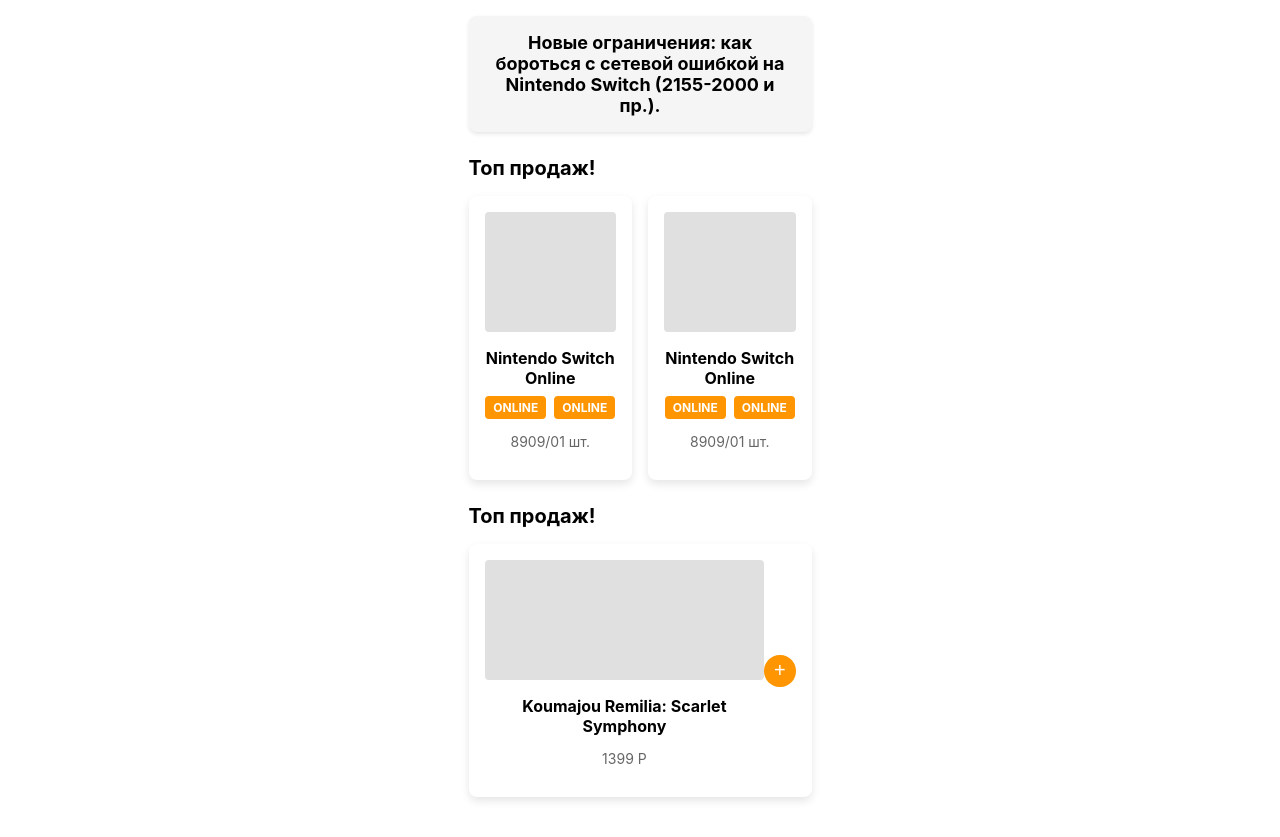
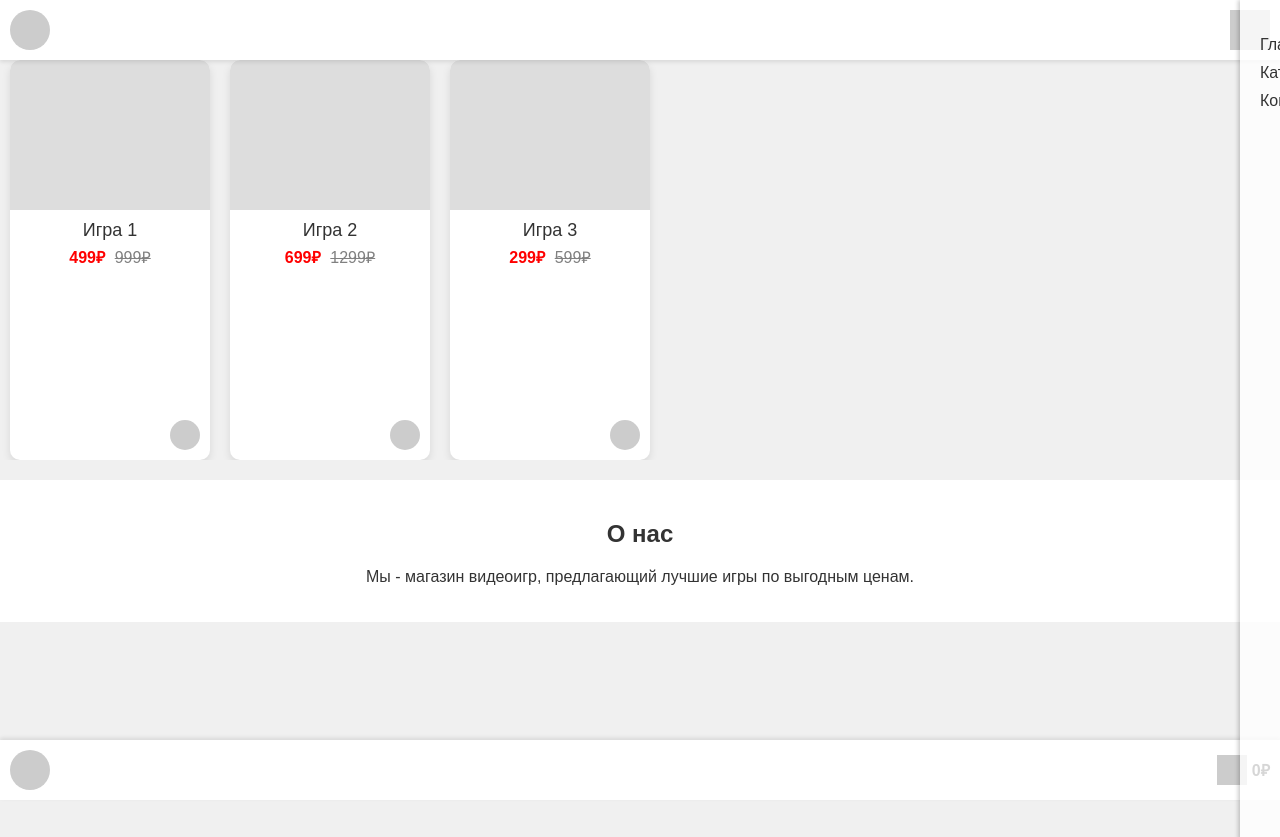
Before and after one commit to Digetiv/test-tg, a plain HTML site: page index.html in a window 1280 px wide. After the commit the page ends 800 px from the top, so only its background shows below. Drawn offline with Linux system fonts and the light colour scheme; a script that the page names is missing.

Commit message:
Add files via upload

```diff
--- a/index.html
+++ b/index.html
@@ -3,186 +3,322 @@
 <head>
     <meta charset="UTF-8">
     <meta name="viewport" content="width=device-width, initial-scale=1.0">
-    <title>Магазин игр для Nintendo Switch</title>
+    <title>Магазин Видеоигр - Telegram Mini App</title>
+    <script src="https://telegram.org/js/telegram-web-app.js"></script>
     <style>
-        /* Основные стили, соответствующие светлой теме Telegram */
         body {
+            font-family: Arial, sans-serif;
             margin: 0;
             padding: 0;
-            font-family: -apple-system, BlinkMacSystemFont, "Segoe UI", Roboto, "Helvetica Neue", Arial, sans-serif;
-            background-color: #ffffff; /* Светлый фон */
-            color: #000000;
-            display: flex;
-            flex-direction: column;
-            align-items: center;
-            min-height: 100vh;
+            background-color: #f0f0f0;
+            color: #333;
             overflow-x: hidden;
         }
 
-        /* Адаптивность для мобильных устройств */
-        .container {
-            width: 100%;
-            max-width: 375px; /* Стандартная ширина для мобильных Mini Apps */
-            padding: 16px;
-            box-sizing: border-box;
+        /* Header */
+        .header {
+            display: flex;
+            justify-content: space-between;
+            align-items: center;
+            padding: 10px;
+            background-color: #fff;
+            box-shadow: 0 2px 4px rgba(0,0,0,0.1);
+            position: fixed;
+            top: 0;
+            left: 0;
+            right: 0;
+            z-index: 10;
         }
 
-        /* Верхний баннер */
-        .header-banner {
-            background-color: #f5f5f5; /* Нейтральный фон, можно заменить на тематический */
-            padding: 16px;
-            border-radius: 8px;
-            text-align: center;
-            margin-bottom: 24px;
-            box-shadow: 0 2px 4px rgba(0, 0, 0, 0.1);
+        .shop-icon {
+            width: 40px;
+            height: 40px;
+            background-color: #ccc; /* Плейсхолдер для иконки */
+            border-radius: 50%;
         }
 
-        .header-title {
-            font-size: 18px;
-            font-weight: bold;
-            margin: 0;
+        .menu-button {
+            width: 40px;
+            height: 40px;
+            background-color: #ccc; /* Плейсхолдер для кнопки меню */
+            border: none;
+            cursor: pointer;
         }
 
-        /* Секции топ продаж */
-        .section-title {
-            font-size: 20px;
-            font-weight: bold;
-            margin-bottom: 16px;
-            color: #000000;
+        /* Menu */
+        .menu {
+            position: fixed;
+            top: 0;
+            right: -300px;
+            width: 300px;
+            height: 100%;
+            background-color: rgba(255,255,255,0.8);
+            transition: right 0.3s ease;
+            padding: 20px;
+            box-shadow: -2px 0 4px rgba(0,0,0,0.2);
+            z-index: 20;
         }
 
-        .product-grid {
-            display: grid;
-            grid-template-columns: repeat(auto-fit, minmax(150px, 1fr));
-            gap: 16px;
-            margin-bottom: 24px;
+        .menu.active {
+            right: 0;
         }
 
-        .product-card {
-            background-color: #ffffff;
-            border-radius: 8px;
-            box-shadow: 0 4px 8px rgba(0, 0, 0, 0.1);
-            padding: 16px;
-            text-align: center;
-            cursor: pointer; /* Интерактивность */
-            transition: transform 0.2s;
+        .menu ul {
+            list-style: none;
+            padding: 0;
         }
 
-        .product-card:hover {
-            transform: scale(1.02);
+        .menu li {
+            margin: 10px 0;
         }
 
-        .product-image {
-            width: 100%;
-            height: 120px;
-            background-color: #e0e0e0; /* Плейсхолдер для изображения */
-            border-radius: 4px;
-            margin-bottom: 8px;
+        .menu a {
+            text-decoration: none;
+            color: #333;
         }
 
-        .product-name {
-            font-size: 16px;
-            font-weight: bold;
-            margin-bottom: 8px;
+        /* Carousel */
+        .carousel-container {
+            margin-top: 60px; /* Под header */
+            overflow: hidden;
+            position: relative;
+            height: 400px;
+            display: flex;
+            align-items: center;
+            justify-content: center;
         }
 
-        .badge-container {
+        .carousel {
             display: flex;
-            justify-content: center;
-            gap: 8px;
-            margin-bottom: 8px;
+            transition: transform 0.5s ease;
+            position: absolute;
+            left: 0;
+            top: 0;
+            height: 100%;
         }
 
-        .badge {
-            background-color: #ff9500; /* Оранжевый акцент */
-            color: #ffffff;
-            padding: 4px 8px;
-            border-radius: 4px;
-            font-size: 12px;
+        .game-card {
+            flex-shrink: 0;
+            width: 200px;
+            margin: 0 10px;
+            background-color: #fff;
+            border-radius: 10px;
+            box-shadow: 0 4px 8px rgba(0,0,0,0.1);
+            text-align: center;
+            cursor: pointer;
+            transition: transform 0.5s ease, width 0.5s ease;
+            position: relative;
+        }
+
+        .game-card.center {
+            transform: scale(1.2);
+            width: 250px;
+            z-index: 5;
+        }
+
+        .game-image {
+            width: 100%;
+            height: 150px;
+            background-color: #ddd; /* Плейсхолдер для изображения */
+            border-top-left-radius: 10px;
+            border-top-right-radius: 10px;
+        }
+
+        .game-title {
+            font-size: 18px;
+            margin: 10px 0 5px;
+        }
+
+        .price {
+            font-size: 16px;
+        }
+
+        .new-price {
+            color: red;
             font-weight: bold;
         }
 
-        .product-price {
-            font-size: 14px;
-            color: #666666;
+        .old-price {
+            text-decoration: line-through;
+            color: gray;
+            margin-left: 5px;
         }
 
-        /* Специальная карточка с кнопкой + */
-        .product-card-special {
+        .add-to-cart {
+            position: absolute;
+            bottom: 10px;
+            right: 10px;
+            width: 30px;
+            height: 30px;
+            background-color: #ccc; /* Плейсхолдер для иконки */
+            border-radius: 50%;
+            cursor: pointer;
+        }
+
+        /* About Us */
+        .about {
+            padding: 20px;
+            background-color: #fff;
+            margin: 20px 0;
+            text-align: center;
+        }
+
+        /* Footer */
+        .footer {
+            position: fixed;
+            bottom: 0;
+            left: 0;
+            right: 0;
+            background-color: #fff;
+            display: flex;
+            justify-content: space-between;
+            align-items: center;
+            padding: 10px;
+            box-shadow: 0 -2px 4px rgba(0,0,0,0.1);
+        }
+
+        .user-profile {
+            width: 40px;
+            height: 40px;
+            background-color: #ccc; /* Плейсхолдер для профиля */
+            border-radius: 50%;
+        }
+
+        .cart {
             display: flex;
             align-items: center;
-            justify-content: space-between;
-            padding: 16px;
         }
 
-        .add-button {
-            background-color: #ff9500; /* Оранжевый акцент */
-            color: #ffffff;
-            border: none;
-            border-radius: 50%;
-            width: 32px;
-            height: 32px;
-            font-size: 20px;
-            cursor: pointer;
-            display: flex;
-            align-items: center;
-            justify-content: center;
-            transition: background-color 0.2s;
+        .cart-icon {
+            width: 30px;
+            height: 30px;
+            background-color: #ccc; /* Плейсхолдер для корзины */
+            margin-right: 5px;
         }
 
-        .add-button:hover {
-            background-color: #e08500;
+        .cart-total {
+            font-weight: bold;
         }
-
-        /* Соблюдение гайдлайнов Telegram Mini Apps: нет фиксированных позиций, фокус на скролле */
     </style>
 </head>
 <body>
-    <div class="container">
-        <!-- Верхний баннер -->
-        <div class="header-banner">
-            <h1 class="header-title">Новые ограничения: как бороться с сетевой ошибкой на Nintendo Switch (2155-2000 и пр.).</h1>
-        </div>
+    <header class="header">
+        <div class="shop-icon"></div>
+        <button class="menu-button" onclick="toggleMenu()"></button>
+    </header>
 
-        <!-- Первая секция Топ продаж! -->
-        <h2 class="section-title">Топ продаж!</h2>
-        <div class="product-grid">
-            <!-- Карточка 1 -->
-            <div class="product-card">
-                <div class="product-image"></div> <!-- Здесь можно добавить реальное изображение -->
-                <h3 class="product-name">Nintendo Switch Online</h3>
-                <div class="badge-container">
-                    <span class="badge">ONLINE</span>
-                    <span class="badge">ONLINE</span>
+    <div class="menu" id="menu">
+        <ul>
+            <li><a href="#home">Главная</a></li>
+            <li><a href="#catalog">Каталог</a></li>
+            <li><a href="#contacts">Контакты</a></li>
+            <!-- Добавьте больше ссылок по необходимости -->
+        </ul>
+    </div>
+
+    <div class="carousel-container">
+        <div class="carousel" id="carousel">
+            <!-- Пример карточек игр -->
+            <div class="game-card" onclick="openGamePage(1)">
+                <div class="game-image"></div>
+                <div class="game-title">Игра 1</div>
+                <div class="price">
+                    <span class="new-price">499₽</span>
+                    <span class="old-price">999₽</span>
                 </div>
-                <p class="product-price">8909/01 шт.</p>
+                <div class="add-to-cart" onclick="addToCart(1, event)"></div>
             </div>
-
-            <!-- Карточка 2 -->
-            <div class="product-card">
-                <div class="product-image"></div> <!-- Здесь можно добавить реальное изображение -->
-                <h3 class="product-name">Nintendo Switch Online</h3>
-                <div class="badge-container">
-                    <span class="badge">ONLINE</span>
-                    <span class="badge">ONLINE</span>
+            <div class="game-card" onclick="openGamePage(2)">
+                <div class="game-image"></div>
+                <div class="game-title">Игра 2</div>
+                <div class="price">
+                    <span class="new-price">699₽</span>
+                    <span class="old-price">1299₽</span>
                 </div>
-                <p class="product-price">8909/01 шт.</p>
+                <div class="add-to-cart" onclick="addToCart(2, event)"></div>
             </div>
-        </div>
-
-        <!-- Повторяющаяся секция Топ продаж! -->
-        <h2 class="section-title">Топ продаж!</h2>
-        <div class="product-grid">
-            <!-- Карточка 3 -->
-            <div class="product-card product-card-special">
-                <div>
-                    <div class="product-image"></div> <!-- Здесь можно добавить реальное изображение -->
-                    <h3 class="product-name">Koumajou Remilia: Scarlet Symphony</h3>
-                    <p class="product-price">1399 P</p>
+            <div class="game-card" onclick="openGamePage(3)">
+                <div class="game-image"></div>
+                <div class="game-title">Игра 3</div>
+                <div class="price">
+                    <span class="new-price">299₽</span>
+                    <span class="old-price">599₽</span>
                 </div>
-                <button class="add-button">+</button>
+                <div class="add-to-cart" onclick="addToCart(3, event)"></div>
             </div>
+            <!-- Добавьте больше карточек по необходимости -->
         </div>
     </div>
+
+    <div class="about">
+        <h2>О нас</h2>
+        <p>Мы - магазин видеоигр, предлагающий лучшие игры по выгодным ценам.</p>
+    </div>
+
+    <footer class="footer">
+        <div class="user-profile"></div>
+        <div class="cart">
+            <div class="cart-icon"></div>
+            <span class="cart-total" id="cartTotal">0₽</span>
+        </div>
+    </footer>
+
+    <script>
+        const tg = window.Telegram.WebApp;
+        tg.ready();
+
+        // Меню
+        function toggleMenu() {
+            const menu = document.getElementById('menu');
+            menu.classList.toggle('active');
+        }
+
+        // Карусель
+        const carousel = document.getElementById('carousel');
+        const cards = carousel.querySelectorAll('.game-card');
+        let currentIndex = 0;
+
+        function updateCarousel() {
+            const cardWidth = 220; // Ширина карточки + margin
+            const offset = -currentIndex * cardWidth + (window.innerWidth / 2 - 125); // Центрирование
+            carousel.style.transform = `translateX(${offset}px)`;
+
+            cards.forEach((card, index) => {
+                card.classList.remove('center');
+                if (index === currentIndex) {
+                    card.classList.add('center');
+                }
+            });
+        }
+
+        // Автоматическая смена каждые 3 секунды
+        setInterval(() => {
+            currentIndex = (currentIndex + 1) % cards.length;
+            updateCarousel();
+        }, 3000);
+
+        updateCarousel();
+
+        // Открытие страницы игры
+        function openGamePage(gameId) {
+            // Здесь можно использовать tg.openLink или навигацию внутри app
+            alert(`Открытие страницы игры ${gameId}`);
+            // Для реальной навигации используйте роутинг или tg.openLink
+        }
+
+        // Добавление в корзину
+        let cartItems = [];
+        let total = 0;
+
+        function addToCart(gameId, event) {
+            event.stopPropagation(); // Предотвращаем клик на карточку
+            // Пример: добавляем цену (в реальности получите из данных)
+            const prices = {1: 499, 2: 699, 3: 299};
+            total += prices[gameId];
+            cartItems.push(gameId);
+            document.getElementById('cartTotal').textContent = `${total}₽`;
+            tg.showPopup({message: 'Игра добавлена в корзину!'});
+        }
+    </script>
 </body>
 </html>
```
